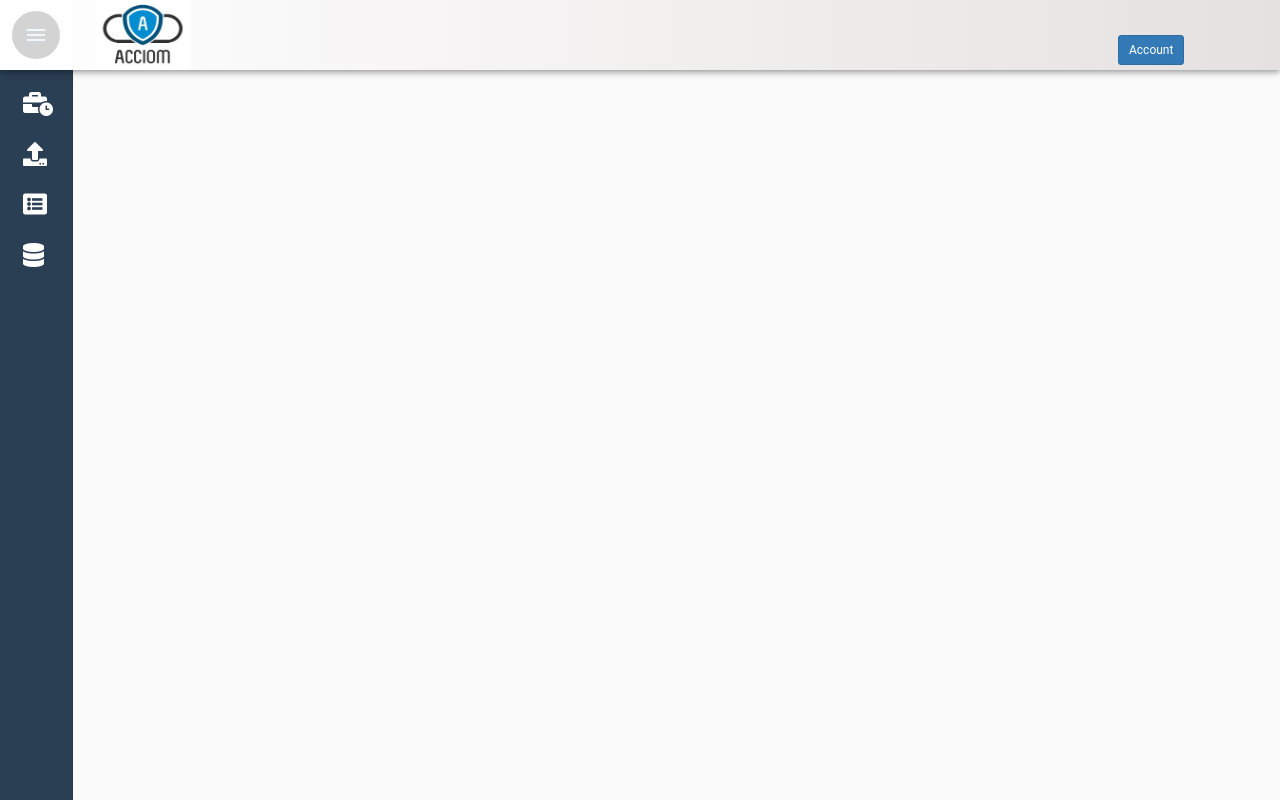
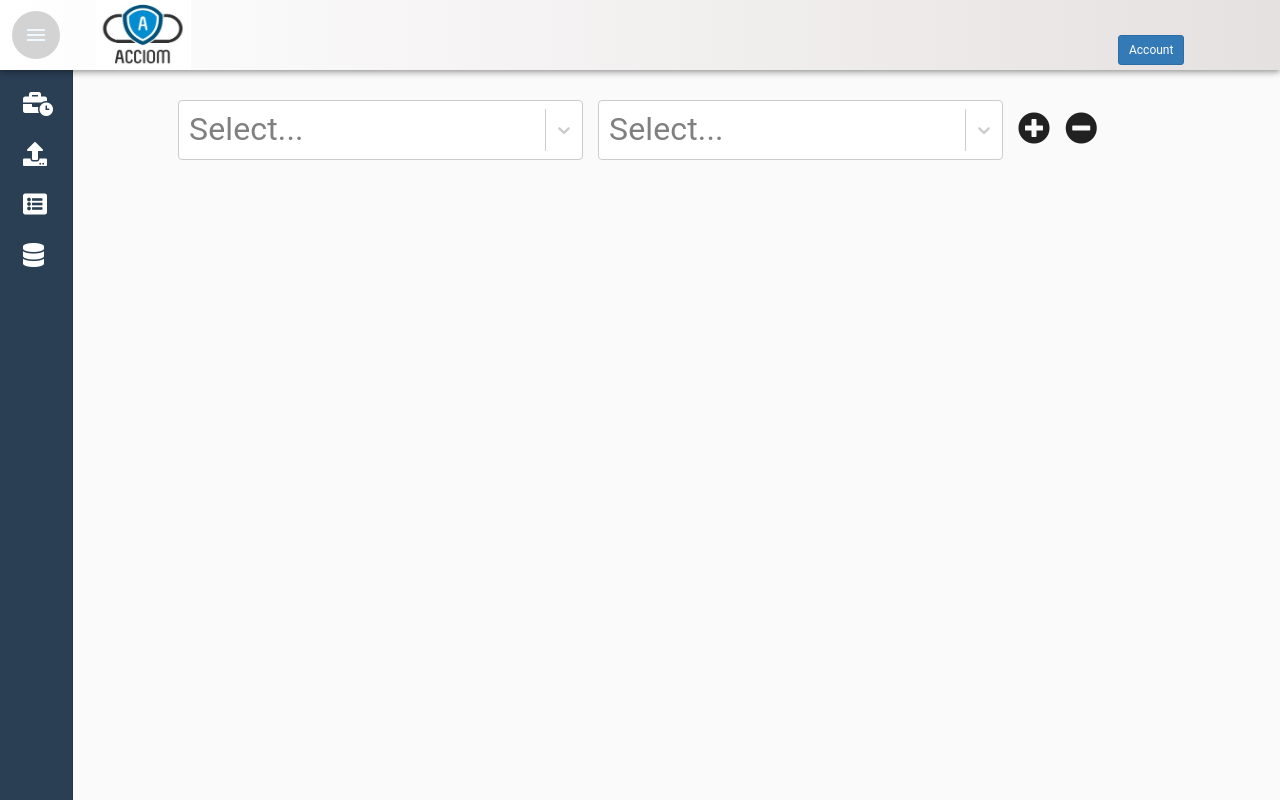
Before and after one commit to somasunder-cs/acciom-portal, a React app: page /user_management in a window 1280 px wide. Built offline with nearby package versions, Linux system fonts and the light colour scheme; no server answers.

Commit message:
User Management Changes

```diff
--- a/src/components/App.js
+++ b/src/components/App.js
@@ -11,6 +11,7 @@ import Login from '../containers/Login';
 import DQIDetailsContainer from '../containers/DQIdetailsContainer';
 import ViewDbDetails from '../containers/ViewDbDetails';
 import AddDbDetails from '../containers/AddDbDetails';
+import UserManagement from '../containers/UserManagement';
 import RootContent from '../containers/RootContent';
 import ForgotPassword from './ForgotPassword';
 import Token from './token';
@@ -61,6 +62,7 @@ const App = (props) => (
 				<PrivateRoute path="/forgot_password" authTokenExpired={props.authTokenExpired} component={ForgotPassword} />
 				<PrivateRoute path="/change_password" authTokenExpired={props.authTokenExpired} component={ChangePassword} />
 				<PrivateRoute path="/access_token" authTokenExpired={props.authTokenExpired} component={Token} />
+				<Route path="/user_management" component={UserManagement} />
 			</Content>
 		</Router>
 	</RootContainer>
--- /dev/null
+++ b/src/containers/UserManagement.js
@@ -0,0 +1,64 @@
+import React, { Component} from 'react';
+import Select from 'react-select';
+
+const projectData = [
+	{ value: 'chocolate', label: 'Chocolate' },
+	{ value: 'strawberry', label: '  Strawberry' },
+	{ value: 'vanilla', label: '  Vanilla' }
+];
+
+const roleData = [
+	{ value: 'chocolate', label: 'Chocolate' },
+	{ value: 'strawberry', label: 'Strawberry' },
+	{ value: 'vanilla', label: 'Vanilla', isDisabled: true }
+];
+
+const addRow = () => {
+	console.log('clicked');
+};
+
+const deleteRow = () => {
+	console.log('clicked');
+};
+
+class UserManagement extends Component {
+    state = {
+    	selectedProjectData: null,
+    	selectedRoleData: null,
+    };
+
+    handleProjectChange = selectedProjectData => {
+      	this.setState({ selectedProjectData });
+    };
+
+    handleRoleChange = selectedRoleData => {
+    	this.setState({ selectedRoleData });
+    };
+
+    render() {
+    	const { selectedProjectData } = this.state;
+    	const { selectedRoleData } = this.state;
+
+      	return (
+    		<div className='row'>
+    			<Select
+    				className='singleSelect'
+    				value={selectedProjectData}
+    				onChange={this.handleProjectChange}
+                    options={projectData}
+    			/>
+    			<Select
+    				className='multiSelect'
+    				isMulti='true'
+    				value={selectedRoleData}
+    				onChange={this.handleRoleChange}
+    				options={roleData}
+    			/>
+    			<i className='fas fa-plus-circle plusCircle' onClick={() => addRow()}></i>
+    			<i className='fas fa-minus-circle minusCircle' onClick={() => deleteRow()}></i>
+    		</div>
+      	);
+    }
+}
+
+export default UserManagement;
--- a/src/css/styles.css
+++ b/src/css/styles.css
@@ -4345,3 +4345,12 @@ textarea {width:280px;}
     margin: 10px 10px 10px 10px;
     float: right;
 }
+  .singleSelect, .multiSelect {
+      display: inline-block;
+      width: 40%;
+      padding-left: 15px;
+  }
+
+  .plusCircle, .minusCircle {
+        padding-left: 15px;
+  }
```
Also changed, not shown: 1 other file (tests, documents, lock files or other folders).
